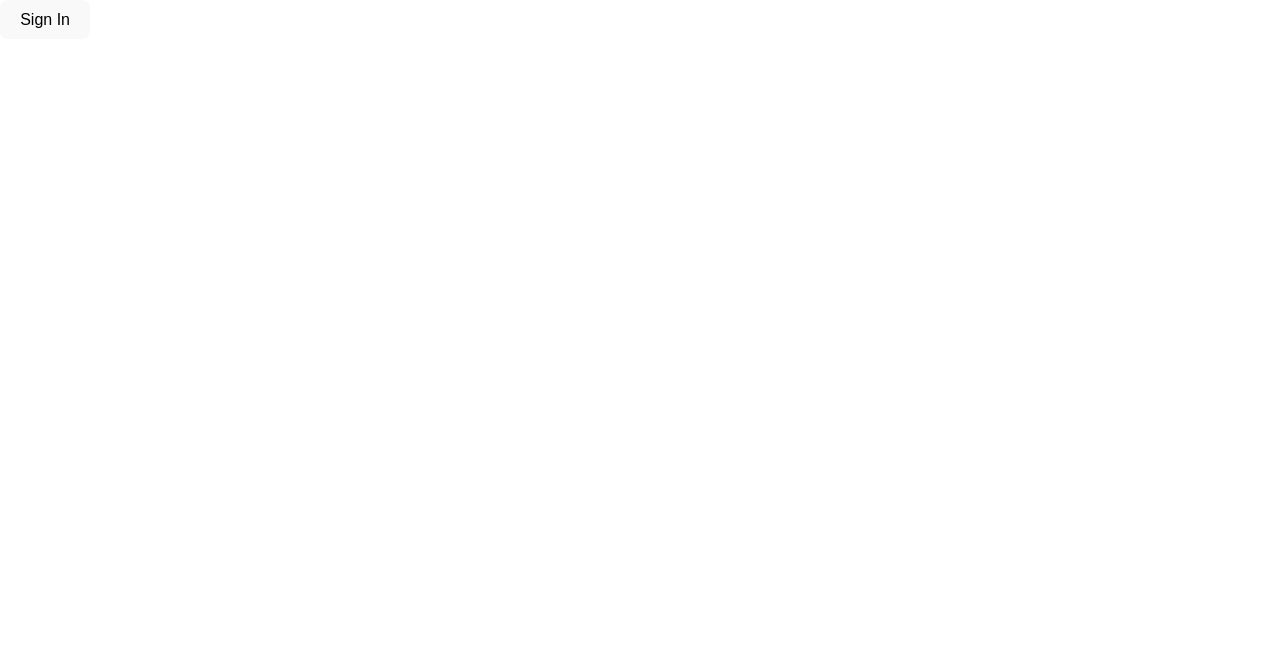
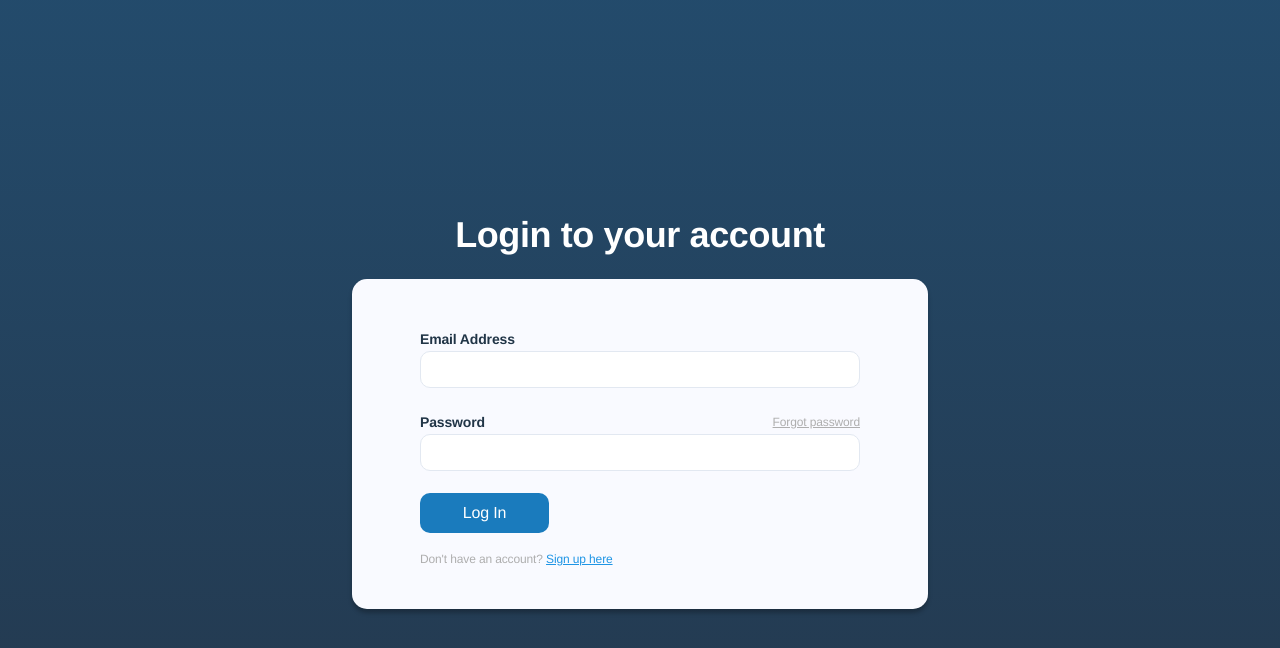
Before and after one commit to akirafeng2/everyday_rewards_finance_tool, a React (Vite) app in the folder src/frontend/: page /Login in a window 1280 px wide. Shown: the top 648 px of the page. Built offline with nearby package versions, Linux system fonts and the light colour scheme.

Commit message:
progressed authentication routes

```diff
--- a/src/frontend/src/App.tsx
+++ b/src/frontend/src/App.tsx
@@ -5,8 +5,12 @@ import Transactions from "./pages/Transactions/Transactions";
 import Weights from "./pages/Weights";
 import Settings from "./pages/Settings";
 import OneOff from "./pages/OneOff";
-import Login from "./pages/Authentication/Login.tsx";
 import PageLayout from "./pages/PageLayout.tsx";
+
+import Login from "./pages/Authentication/Login";
+import Signup from "./pages/Authentication/signup.tsx";
+import HouseholdSetup from "./pages/Authentication/HouseholdSetup.tsx";
+
 
 // function App() {
 //   return (
@@ -33,6 +37,9 @@ function App() {
 
         <Routes>
           <Route path="/Login" element={<Login/>} />
+          <Route path="/Signup" element={<Signup/>} />
+          <Route path="/Household" element={<HouseholdSetup />} />
+
           <Route path="/Page" element={<PageLayout />}>
             <Route path="Dashboard" element={<Dashboard />} />
             <Route path="Transactions" element={<Transactions />} />
--- /dev/null
+++ b/src/frontend/src/pages/Authentication/HouseholdSetup.tsx
@@ -0,0 +1,21 @@
+import "./authentication.css";
+import { Link } from "react-router-dom";
+import Emoji from "./components/emoji";
+
+const HouseholdSetup = () => {
+  return (
+    <main className="auth">
+      <div className="title">Set Up Your Household</div>
+      <div className="householdOptions">
+        <div className="whiteBox">
+          <Emoji label="tools" symbol="🛠️"/>
+        </div>
+        <div className="whiteBox">
+        <Emoji label="house" symbol="🏠"/>
+        </div>
+      </div>
+    </main>
+  );
+};
+
+export default HouseholdSetup;
--- /dev/null
+++ b/src/frontend/src/pages/Authentication/authentication.css
@@ -0,0 +1,129 @@
+main.auth {
+  background: linear-gradient(
+    180deg,
+    rgba(31.57, 149.36, 229.5, 0.2) 0%,
+    rgba(0, 0, 0, 0) 100%
+  );
+  background-color: #24384d;
+  width: 100vw;
+  height: 100vh;
+
+  display: flex;
+  justify-content: center;
+  align-items: center;
+  flex-direction: column;
+}
+
+div.whiteBox {
+  background-color: #f9faff;
+
+  padding-left: 68px;
+  padding-right: 68px;
+  padding-top: 48px;
+  padding-bottom: 38px;
+
+  margin: 0px 16px;
+
+  border-radius: 15px;
+  box-shadow: 0px 4px 4px #00000040;
+
+  display: flex;
+  justify-content: center;
+  align-items: center;
+  flex-direction: column;
+}
+
+.auth div.title {
+  color: #ffffff;
+
+  font-family: "DMSans-Bold", Helvetica;
+  font-size: 36px;
+  font-style: normal;
+  font-weight: 700;
+  letter-spacing: -0.39600000858306883px;
+  line-height: 24px;
+  white-space: nowrap;
+
+  padding: 32px;
+}
+
+.auth input {
+  width: 418px;
+  height: 33px;
+
+  border: 1px solid;
+  border-color: #e2e8f1;
+  border-radius: 10px;
+  margin-bottom: 22px;
+  padding-left: 10px;
+  padding-right: 10px;
+}
+
+.auth input.button {
+  width: 129px;
+  height: 40px;
+
+  background-color: #1a7bbd;
+
+  border-radius: 10px;
+  border: none;
+
+  font-family: "DM Sans-Regular", Helvetica;
+  font-size: 16px;
+  font-weight: 400;
+  color: white;
+  letter-spacing: -0.18px;
+  line-height: 24px;
+
+  margin-bottom: 13px;
+}
+
+.auth label {
+  font-family: "Inter-Bold", Helvetica;
+  font-size: 14px;
+  font-weight: 700;
+  letter-spacing: -0.15px;
+  line-height: 24px;
+}
+
+.auth .forgotPassword {
+  float: right;
+
+  color: #aeaeae;
+  font-family: "Inter-Light", Helvetica;
+  font-size: 12px;
+  font-weight: 300;
+  letter-spacing: -0.13px;
+  line-height: 24px;
+  text-decoration: underline;
+}
+
+.auth .here {
+  color: #1f95e5;
+  font-family: "Inter-Light", Helvetica;
+  font-size: 12px;
+  font-weight: 300;
+  letter-spacing: -0.13px;
+  line-height: 24px;
+  text-decoration: underline;
+}
+
+.auth .swap {
+  color: #aeaeae;
+  font-family: "Inter-Light", Helvetica;
+  font-size: 12px;
+  font-weight: 300;
+  letter-spacing: -0.13px;
+  line-height: 24px;
+}
+
+.auth .householdOptions{
+    display: flex;
+    justify-content: center;
+    align-items: center;
+    flex-direction: row;
+}
+
+.auth .emoji{
+    font-size: 96px;
+}
--- /dev/null
+++ b/src/frontend/src/pages/Authentication/components/emoji.tsx
@@ -0,0 +1,16 @@
+interface EmojiProps {
+    label: string;
+    symbol: string;
+}
+
+const Emoji = ({ label, symbol }: EmojiProps)=> (
+    <span
+        className="emoji"
+        role="img"
+        aria-label={label ? label : ""}
+        aria-hidden={label ? "false" : "true"}
+    >
+        {symbol}
+    </span>
+);
+export default Emoji;
--- a/src/frontend/src/pages/Authentication/login.tsx
+++ b/src/frontend/src/pages/Authentication/login.tsx
@@ -1,11 +1,33 @@
+import "./authentication.css";
+import { Link } from 'react-router-dom';
 
-
-function login({ onLogin }) {
-    return(
-        <button type="button" onClick={onLogin}>
-        Sign In
-      </button>
-    );
+function Login() {
+  return (
+    <main className="auth">
+      <div className="title">Login to your account</div>
+      <div className="whiteBox">
+        <form className="loginForm">
+          <label>Email Address <br/>
+            <input type="text" id="email"></input>
+          </label>
+          <br/>
+          <label>
+            <span>Password</span>
+            <Link to="/recovery" className="forgotPassword">Forgot password</Link>
+             <br/>
+            <input type="secret" id="password"></input>
+          </label>
+          <br/>
+          <input type="submit" value="Log In" className="button"></input>
+          <br/>
+          <label className="swap">
+          <span>Don't have an account?  </span>
+          <Link to="/signup" className="here">Sign up here</Link>
+          </label>
+        </form>
+      </div>
+    </main>
+  );
 }
 
-export default login;
+export default Login;
--- a/src/frontend/src/pages/Authentication/signup.tsx
+++ b/src/frontend/src/pages/Authentication/signup.tsx
@@ -0,0 +1,40 @@
+import "./authentication.css";
+import { Link } from "react-router-dom";
+
+function Signup() {
+  return (
+    <main className="auth">
+      <div className="title">Create your account</div>
+      <div className="whiteBox">
+        <form className="signupForm">
+          <label>
+            Name <br />
+            <input type="text" id="name"></input>
+          </label>
+          <br />
+          <label>
+            Email Address <br />
+            <input type="text" id="email"></input>
+          </label>
+          <br />
+          <label>
+            <span>Password</span>
+            <br />
+            <input type="secret" id="password"></input>
+          </label>
+          <br />
+          <input type="submit" value="Sign Up" className="button"></input>
+          <br />
+          <label className="swap">
+            <span>Have an account? </span>
+            <Link to="/login" className="here">
+              Log in here
+            </Link>
+          </label>
+        </form>
+      </div>
+    </main>
+  );
+}
+
+export default Signup;
```
Also changed, not shown: src/frontend/src/pages/Authentication/household_setup.tsx (deleted).
